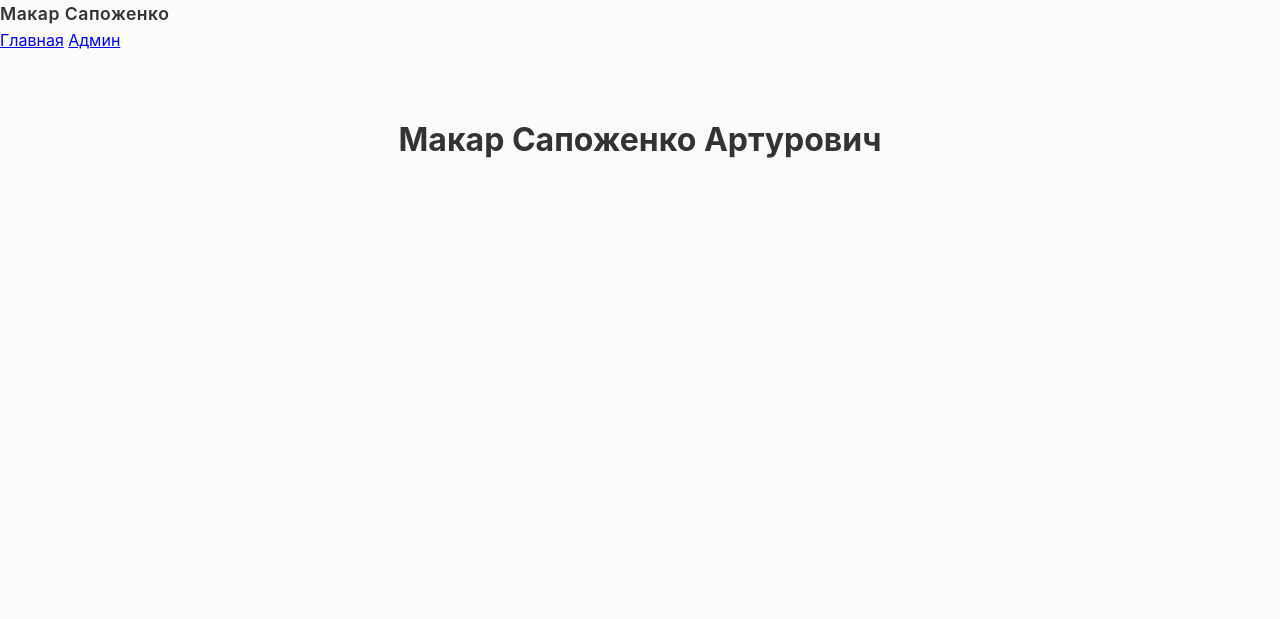
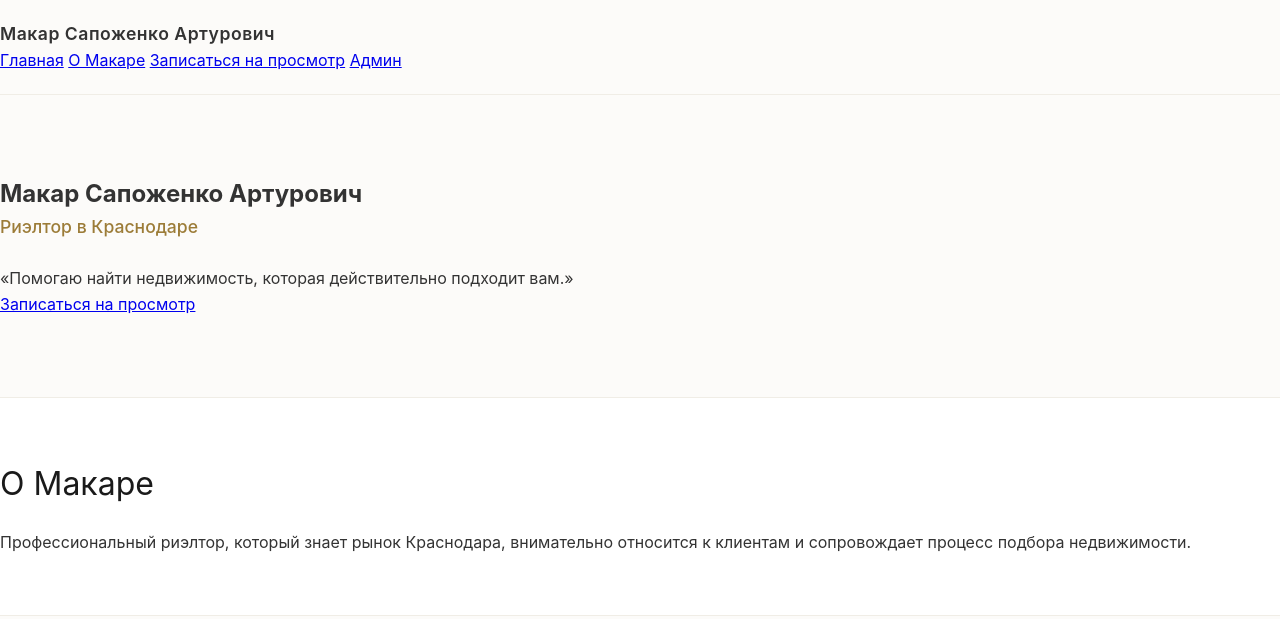
Before and after one commit to w888sop-cell/makarik, a website: page index.html in a window 1280 px wide. Drawn offline with Linux system fonts and the light colour scheme.

Commit message:
Update index.html

```diff
--- a/index.html
+++ b/index.html
@@ -7,24 +7,37 @@
     <link rel="stylesheet" href="style.css">
 </head>
 <body>
-    <header>
-        <div class="logo">Макар Сапоженко</div>
-        <nav>
+    <header class="header">
+        <div class="logo">Макар Сапоженко Артурович</div>
+        <nav class="nav">
             <a href="index.html">Главная</a>
-            <a href="admin.html">Админ</a>
+            <a href="#about">О Макаре</a>
+            <a href="#contact">Записаться на просмотр</a>
+            <a href="login.html">Админ</a>
         </nav>
     </header>
 
-    <main style="max-width: 800px; margin: 20px auto; padding: 20px; text-align: center;">
+    <main class="main-content">
+        <section class="hero">
+            <!-- Сюда подгружается фото из админки -->
+            <div class="photo-container">
+                <img id="mainPhoto" src="" alt="Макар Сапоженко" style="display: none;">
+            </div>
 
-        <!-- Блок для фотографии, которая загружается из админки -->
-        <div style="margin: 20px 0;">
-            <img id="mainPhoto" src="" alt="Фото Макара" style="max-width: 100%; max-height: 400px; display: none; border-radius: 8px; margin: 0 auto; box-shadow: 0 4px 8px rgba(0,0,0,0.1);">
-        </div>
+            <h1>Макар Сапоженко Артурович</h1>
+            <p class="subtitle">Риэлтор в Краснодаре</p>
 
-        <h1>Макар Сапоженко Артурович</h1>
-        <p id="mainDesc" style="color: #555; font-size: 18px; margin-top: 10px;"></p>
+            <div class="quote-box">
+                <p>«Помогаю найти недвижимость, которая действительно подходит вам.»</p>
+            </div>
 
+            <a href="#contact" class="btn-primary">Записаться на просмотр</a>
+        </section>
+
+        <section id="about" class="about-section">
+            <h2>О Макаре</h2>
+            <p id="mainDesc">Профессиональный риэлтор, который знает рынок Краснодара, внимательно относится к клиентам и сопровождает процесс подбора недвижимости.</p>
+        </section>
     </main>
 
     <!-- Скрипт автоматического подтягивания данных из админки -->
@@ -44,6 +57,13 @@
             if (savedDesc && descElement) {
                 descElement.textContent = savedDesc;
             }
+
+            // Загружаем заголовок
+            const savedTitle = localStorage.getItem('savedTitle');
+            const titleElement = document.querySelector('h1');
+            if (savedTitle && titleElement) {
+                titleElement.textContent = savedTitle;
+            }
         });
     </script>
 </body>
```
